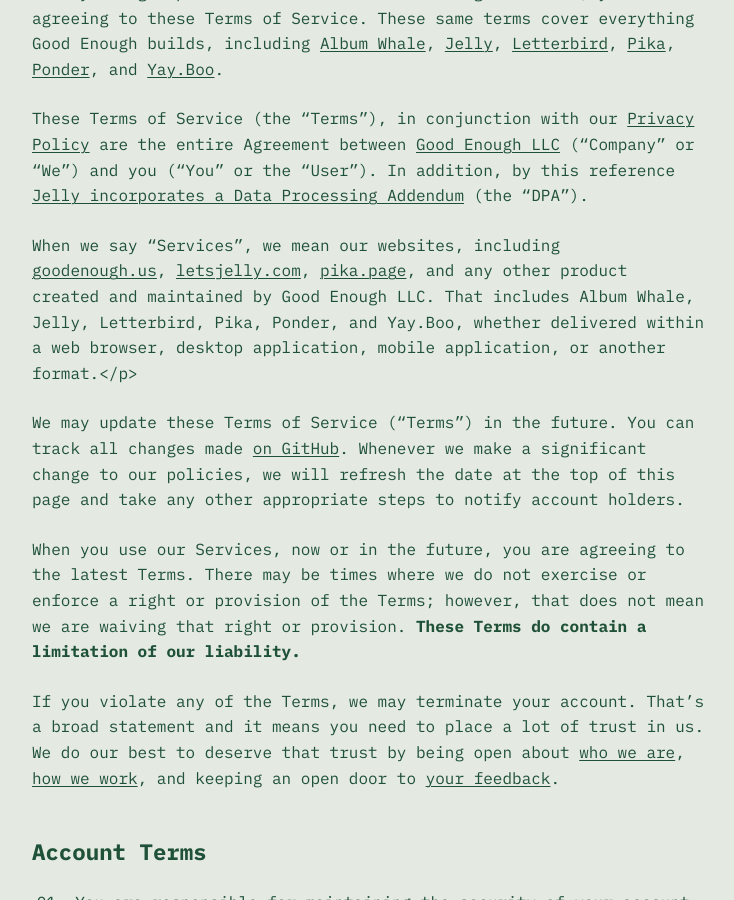
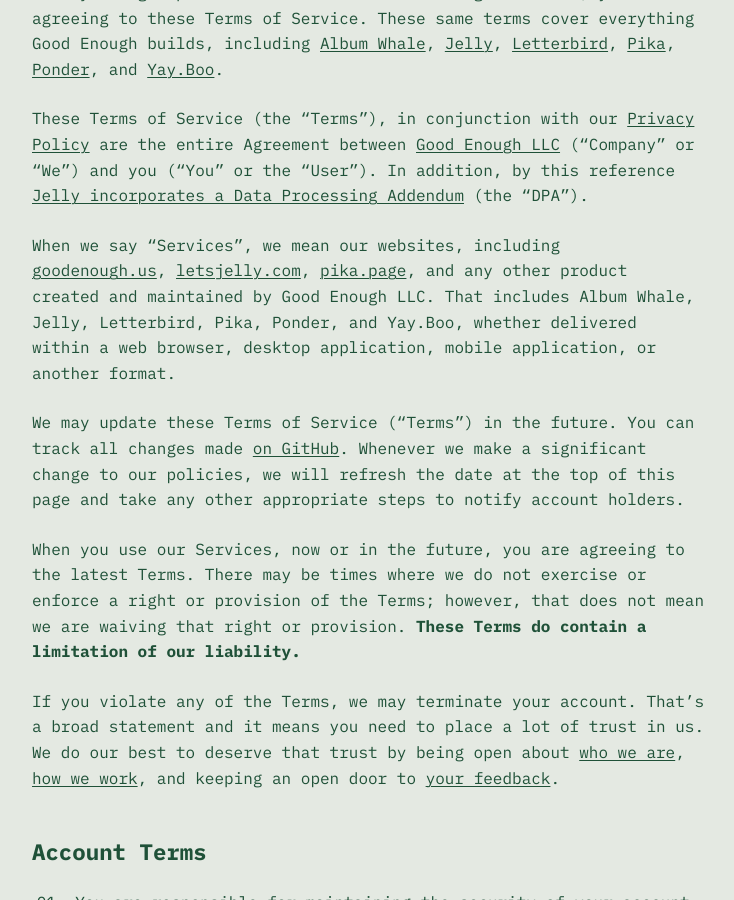
Before and after one commit to goodenoughllc/policies, a Jekyll site: the page built from terms.md, in a window 1280 px wide and 900 px high, scrolled down 748 px. Shown: the whole window, without its empty margins (272-1006 px from the left). Built offline with Jekyll 4.4.1, drawn with Linux system fonts in a browser that asks for light colours; nearby versions of some CDN libraries.

Commit message:
Remove errant </p>

```diff
--- a/terms.md
+++ b/terms.md
@@ -13,7 +13,7 @@ When you sign up for an account on a Good Enough creation, you are agreeing to t
 
 These Terms of Service (the “Terms”), in conjunction with our <a href="{{ site.baseurl }}/privacy/">Privacy Policy</a> are the entire Agreement between [Good Enough LLC](https://goodenough.us) (“Company” or “We”) and you (“You” or the “User”). In addition, by this reference <a href="https://letsjelly.com/policies/dpa">Jelly incorporates a Data Processing Addendum</a> (the “DPA”).
 
-When we say “Services”, we mean our websites, including [goodenough.us](https://goodenough.us), [letsjelly.com](https://letsjelly.com), [pika.page](https://pika.page), and any other product created and maintained by Good Enough LLC. That includes Album Whale, Jelly, Letterbird, Pika, Ponder, and Yay.Boo, whether delivered within a web browser, desktop application, mobile application, or another format.</p>
+When we say “Services”, we mean our websites, including [goodenough.us](https://goodenough.us), [letsjelly.com](https://letsjelly.com), [pika.page](https://pika.page), and any other product created and maintained by Good Enough LLC. That includes Album Whale, Jelly, Letterbird, Pika, Ponder, and Yay.Boo, whether delivered within a web browser, desktop application, mobile application, or another format.
 
 We may update these Terms of Service (“Terms”) in the future. You can track all changes made [on GitHub](https://github.com/goodenoughllc/policies/commits/main/terms.md). Whenever we make a significant change to our policies, we will refresh the date at the top of this page and take any other appropriate steps to notify account holders.
 
```
